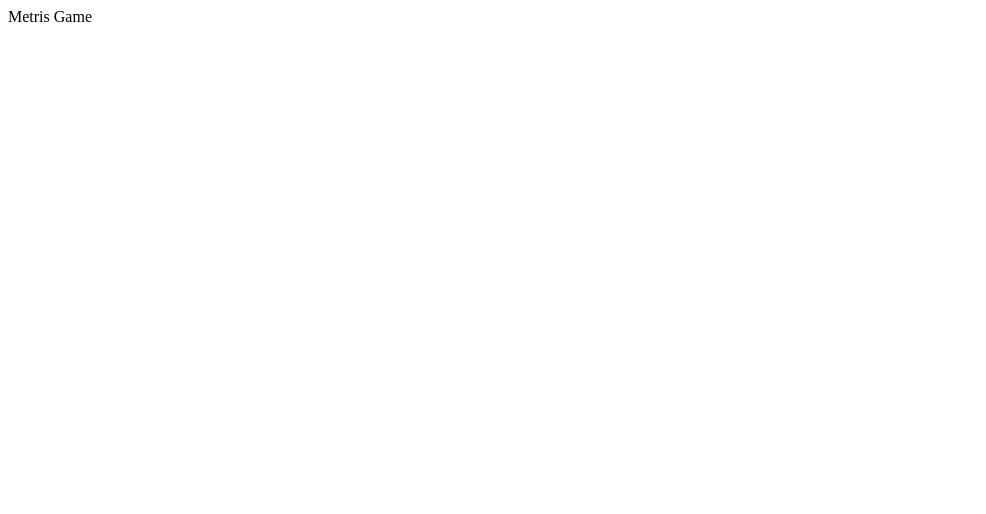
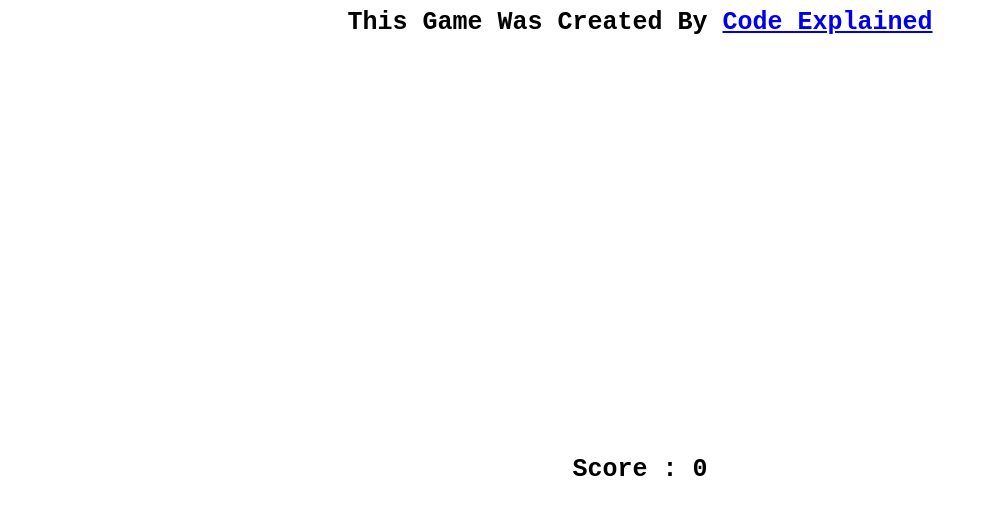
Before and after one commit to marjenitish/marjenitish.github.io, a plain HTML site: page metris/index.html in a window 1280 px wide. Shown: the whole page, without its empty margins (0-986 px from the left). Drawn offline with Linux system fonts and the light colour scheme.

Commit message:
Update index.html

```diff
--- a/metris/index.html
+++ b/metris/index.html
@@ -1 +1,29 @@
-Metris Game
+<html>
+<head>
+    <title>Tetris Game JS</title>
+    <style>
+        #score{
+            display: inline-block;
+        }
+        div{
+            font-size: 25px;
+            font-weight: bold;
+            font-family: monospace;
+            text-align: center;
+        }
+        canvas{
+            display: block;
+            margin:0 auto;
+        }
+    </style>
+</head>
+<body>
+   <div>This Game Was Created By <a target="_blank" href="https://www.youtube.com/c/codeexplained">Code Explained</a></div><br>
+    <canvas id="tetris" width="200" height="400"></canvas>
+    <div>
+        Score : <div id="score">0</div>
+    </div>
+    <script src="tetrominoes.js"></script>
+    <script src="tetris.js"></script>
+</body>
+</html>
```
